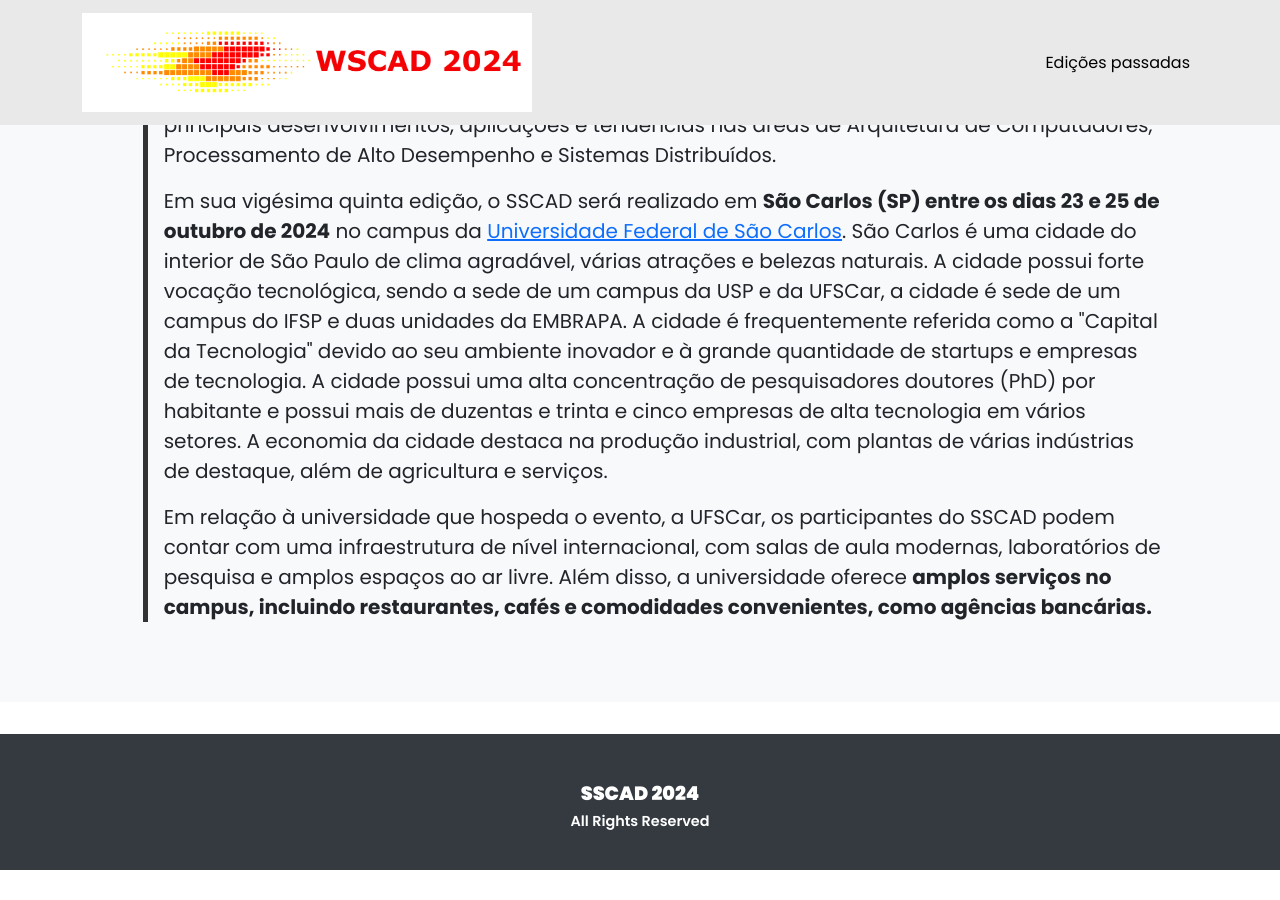
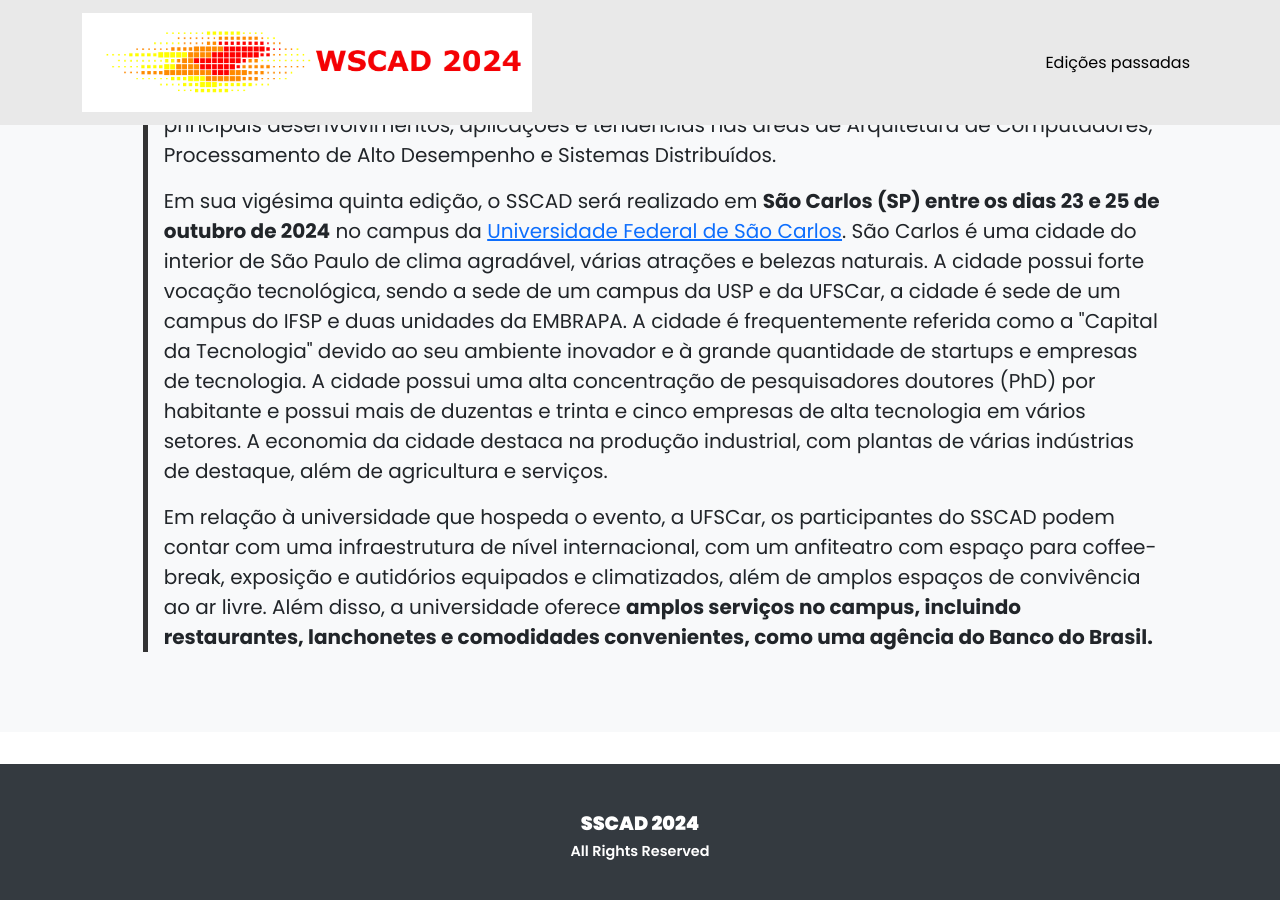
Before and after one commit to ce-acpad/sscad2024, a Jekyll site: the page built from index.html, in a window 1280 px wide and 900 px high, scrolled down 692 px. Built offline with Jekyll 4.4.1, drawn with Linux system fonts in a browser that asks for light colours; before the commit the page ends 1562 px from its top, so only the background shows below that.

Commit message:
Update index.html

```diff
--- a/index.html
+++ b/index.html
@@ -15,10 +15,9 @@ title: "Home"
 
                     <p>
                         Em sua vigésima quinta edição, o SSCAD será realizado em <strong>São Carlos (SP) entre os dias 23 e 25 de outubro de 2024</strong> no campus da <a href="https://www.ufscar.br" target="_blank">Universidade Federal de São Carlos</a>. São Carlos é uma cidade do interior de São Paulo de clima agradável, várias atrações e belezas naturais. A cidade possui forte vocação tecnológica, sendo a sede de um campus da USP e da UFSCar, a cidade é sede de um campus do IFSP e duas unidades da EMBRAPA. A cidade é frequentemente referida como a "Capital da Tecnologia" devido ao seu ambiente inovador e à grande quantidade de startups e empresas de tecnologia. A cidade possui uma alta concentração de pesquisadores doutores (PhD) por habitante e possui mais de duzentas e trinta e cinco empresas de alta tecnologia em vários setores. A economia da cidade destaca na produção industrial, com plantas de várias indústrias de destaque, além de agricultura e serviços.
-
                     </p>
                     <p>
-                        Em relação à universidade que hospeda o evento, a UFSCar, os participantes do SSCAD podem contar com uma infraestrutura de nível internacional, com salas de aula modernas, laboratórios de pesquisa e amplos espaços ao ar livre. Além disso, a universidade oferece <strong>amplos serviços no campus, incluindo  restaurantes, cafés e comodidades convenientes, como agências bancárias.</strong>
+                           Em relação à universidade que hospeda o evento, a UFSCar, os participantes do SSCAD podem contar com uma infraestrutura de nível internacional, com um anfiteatro com espaço para coffee-break, exposição e autidórios equipados e climatizados, além de amplos espaços de convivência ao ar livre. Além disso, a universidade oferece <strong>amplos serviços no campus, incluindo  restaurantes, lanchonetes e comodidades convenientes, como uma agência do Banco do Brasil.</strong>
                     </p>
                 </blockquote>
             </section>
```
